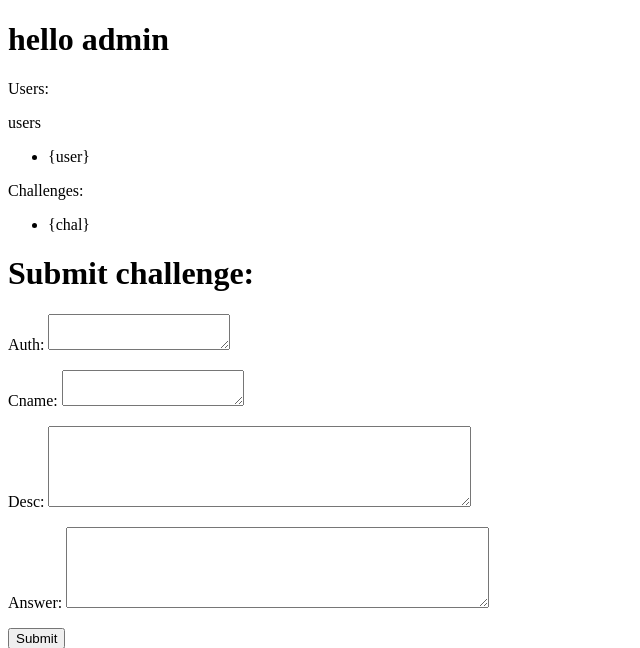
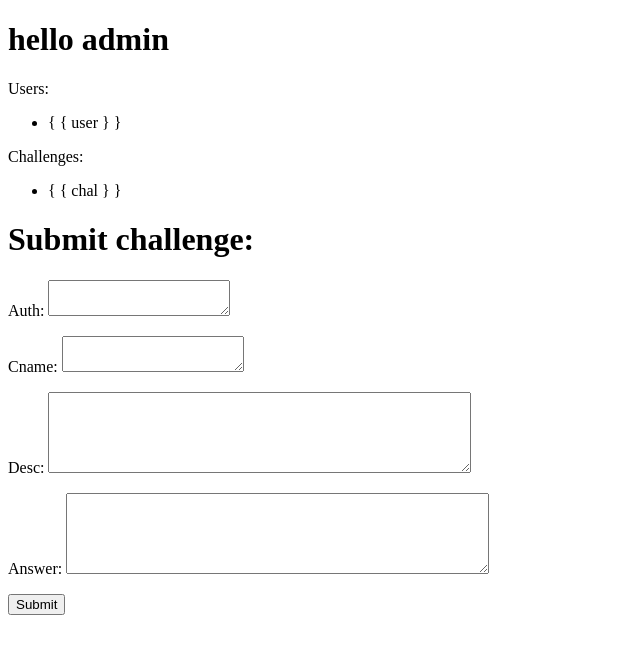
Before and after one commit to XSort-CS/asco-backend, a Flask app: template templates/admin.html in a window 1280 px wide. Shown: the top 648 px of the page, without its empty margins (0-640 px from the left). Run offline with Flask 3, Linux system fonts and the light colour scheme; the template is opened without the code that fills it: most values are stand-ins (such as "Sample title", 1, 10 or a date in 2020).

Commit message:
admin panel

```diff
--- a/templates/admin.html
+++ b/templates/admin.html
@@ -11,16 +11,15 @@
 <body>
     <h1>hello admin</h1>
     <p>Users:</p>
-    <p>users</p>
         <ul>
         {% for user in users.keys() %}
-        <li>{user}</li>
+        <li>{ { user } }</li>
         {% endfor %}
         </ul>
     <p>Challenges:</p>
         <ul>
             {% for chal in challenges %}
-            <li>{chal}</li>
+            <li>{ { chal } }</li>
             {% endfor %}
             </ul>
     <h1>Submit challenge: </h1>
```
